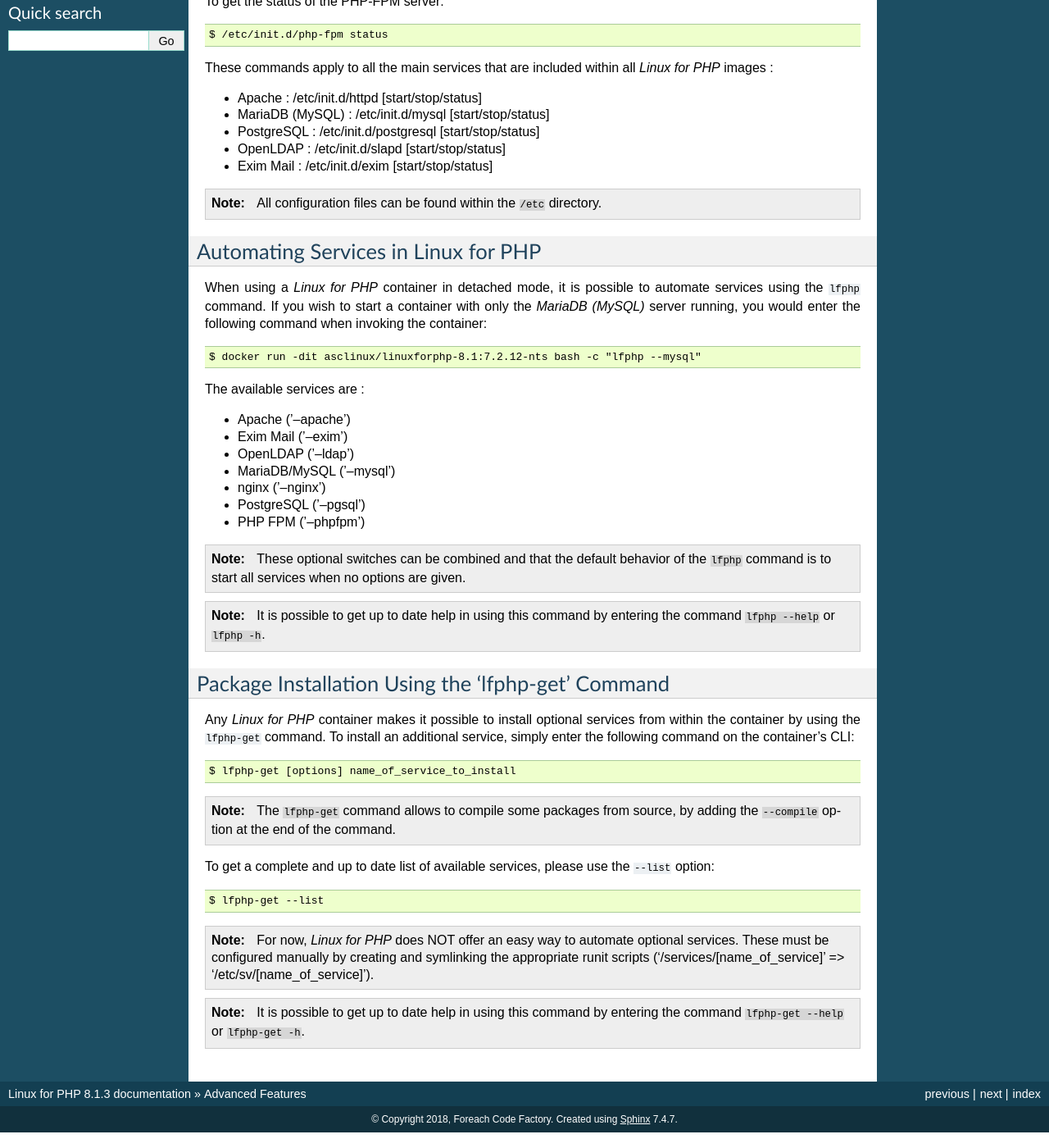
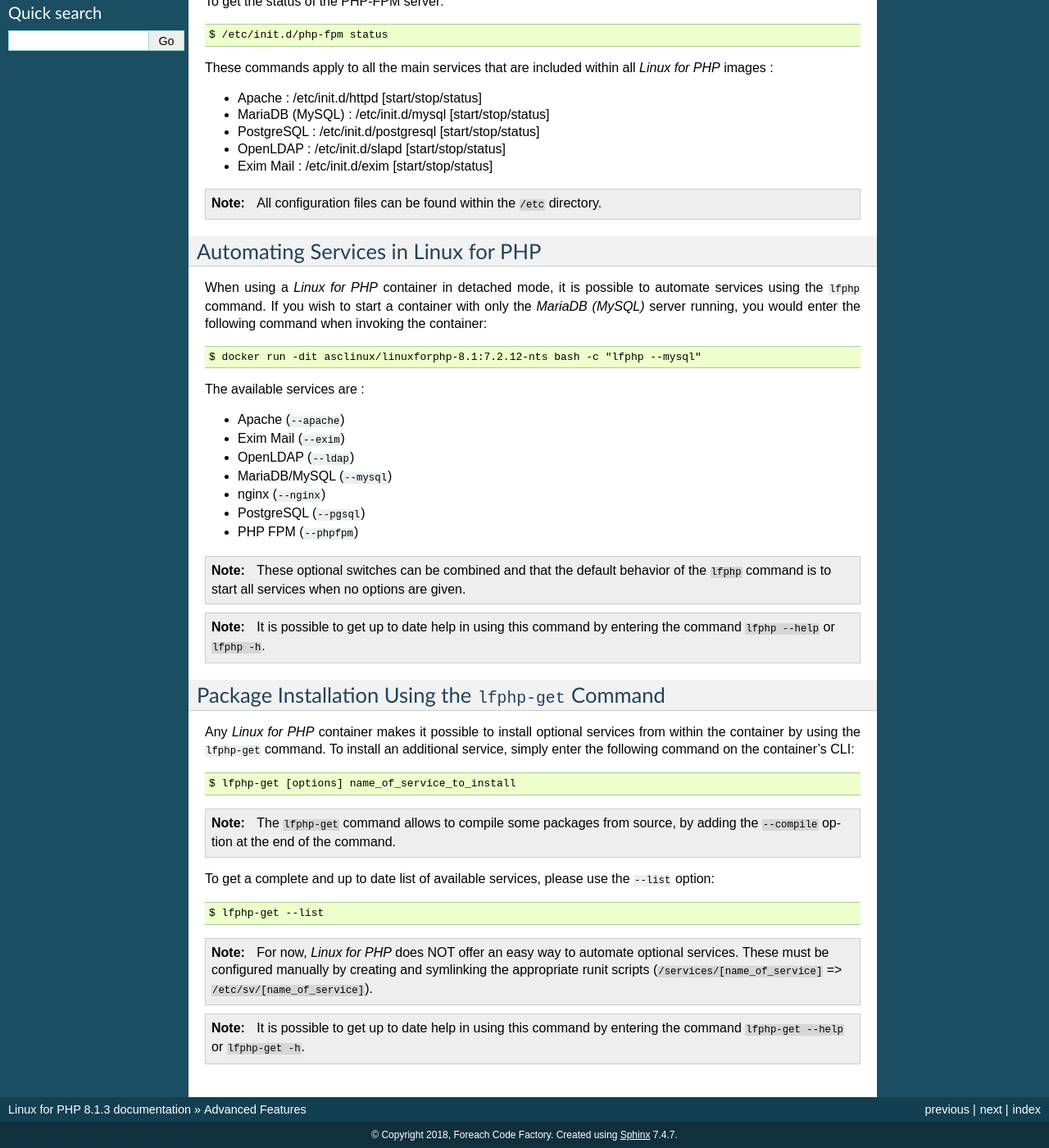
Before and after one commit to linuxforphp/linuxforphp-docs, a Sphinx documentation site: the page built from docs/advanced_features.rst, in a window 1280 px wide and 1400 px high, scrolled down 375 px. Shown: the whole window at 82% size. Built offline with Sphinx 7.4.7, drawn with Linux system fonts in a browser that asks for light colours; some of the changed text lies outside the part shown.

Commit message:
Improve docs

```diff
--- a/docs/advanced_features.rst
+++ b/docs/advanced_features.rst
@@ -50,13 +50,13 @@
 
 The available services are :
 
-* Apache ('--apache')
-* Exim Mail ('--exim')
-* OpenLDAP ('--ldap')
-* MariaDB/MySQL ('--mysql')
-* nginx ('--nginx')
-* PostgreSQL ('--pgsql')
-* PHP FPM ('--phpfpm')
+* Apache (``--apache``)
+* Exim Mail (``--exim``)
+* OpenLDAP (``--ldap``)
+* MariaDB/MySQL (``--mysql``)
+* nginx (``--nginx``)
+* PostgreSQL (``--pgsql``)
+* PHP FPM (``--phpfpm``)
 
 .. note:: These optional switches can be combined and that the default behavior of the ``lfphp`` command is to start all services when no options are given.
 
@@ -68,8 +68,8 @@
 
 .. _lfphp-get:
 
-Package Installation Using the 'lfphp-get' Command
---------------------------------------------------
+Package Installation Using the ``lfphp-get`` Command
+----------------------------------------------------
 
 Any *Linux for PHP* container makes it possible to install optional services from within the container by using the
 ``lfphp-get`` command. To install an additional service, simply enter the following command on the container's CLI::
@@ -82,6 +82,6 @@
 
     $ lfphp-get --list
 
-.. note:: For now, *Linux for PHP* does NOT offer an easy way to automate optional services. These must be configured manually by creating and symlinking the appropriate runit scripts ('/services/[name_of_service]' => '/etc/sv/[name_of_service]').
+.. note:: For now, *Linux for PHP* does NOT offer an easy way to automate optional services. These must be configured manually by creating and symlinking the appropriate runit scripts (``/services/[name_of_service]`` => ``/etc/sv/[name_of_service]``).
 
 .. note:: It is possible to get up to date help in using this command by entering the command ``lfphp-get --help`` or ``lfphp-get -h``.
--- a/docs/basic_usage.rst
+++ b/docs/basic_usage.rst
@@ -41,7 +41,7 @@
     asclinux/linuxforphp-8.1:7.2.12-nts \
     lfphp
 
-.. note:: This last command uses the ``lfphp`` script to start all available services inside the container. For more details, please see :ref:`lfphp-services`
+.. note:: This last command uses the ``lfphp`` script to start all available services inside the container. For more details, please see :ref:`lfphp-services`.
 
 You should now be able to access any of the PHP scripts contained in your project folder by pointing your browser to `<http://localhost:8181/>`_.
 
```
Also changed, not shown: other parts of docs/basic_usage.rst (+1 -1 lines), docs/cookbook.rst (+9 -9 lines).
